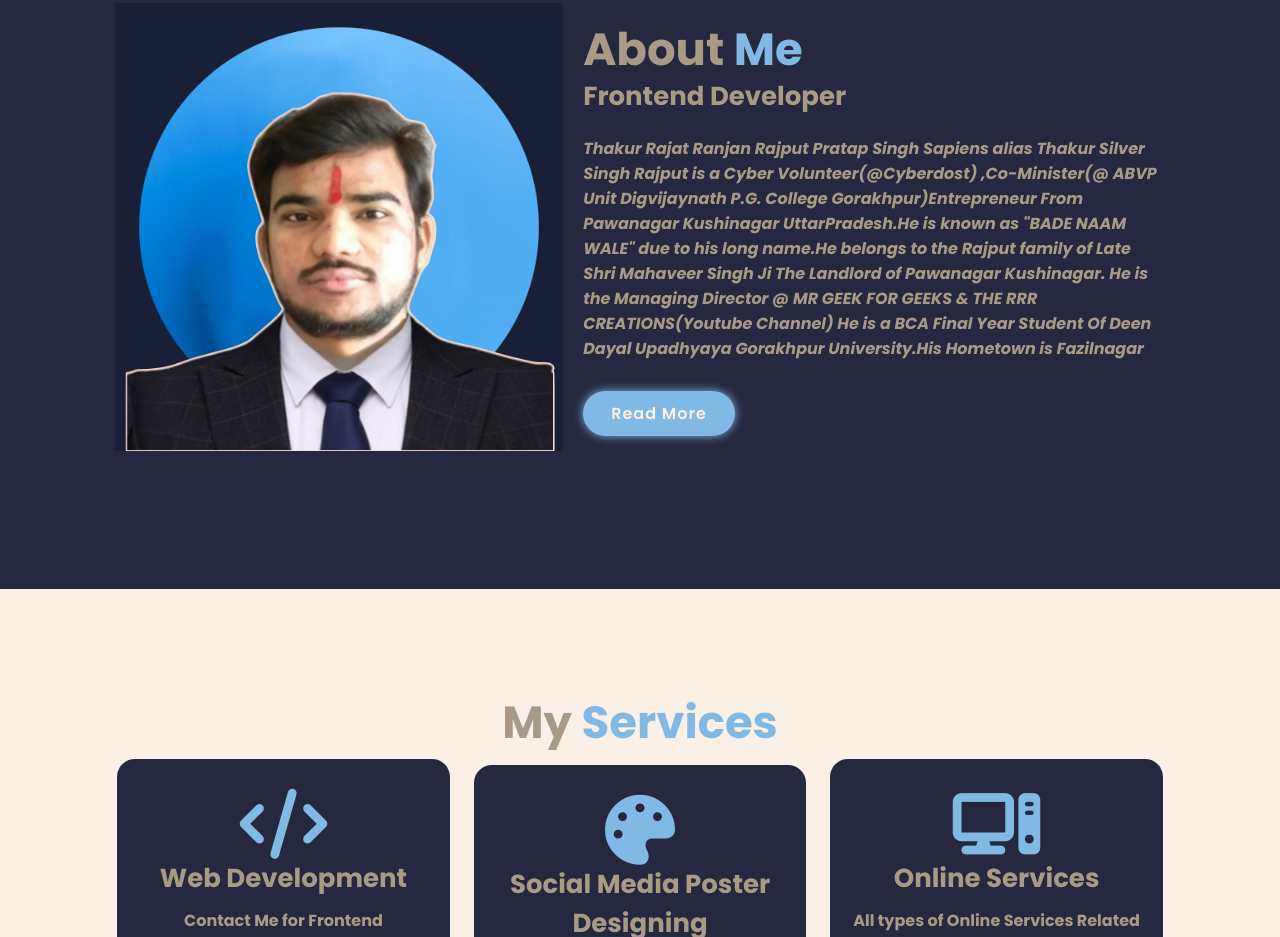
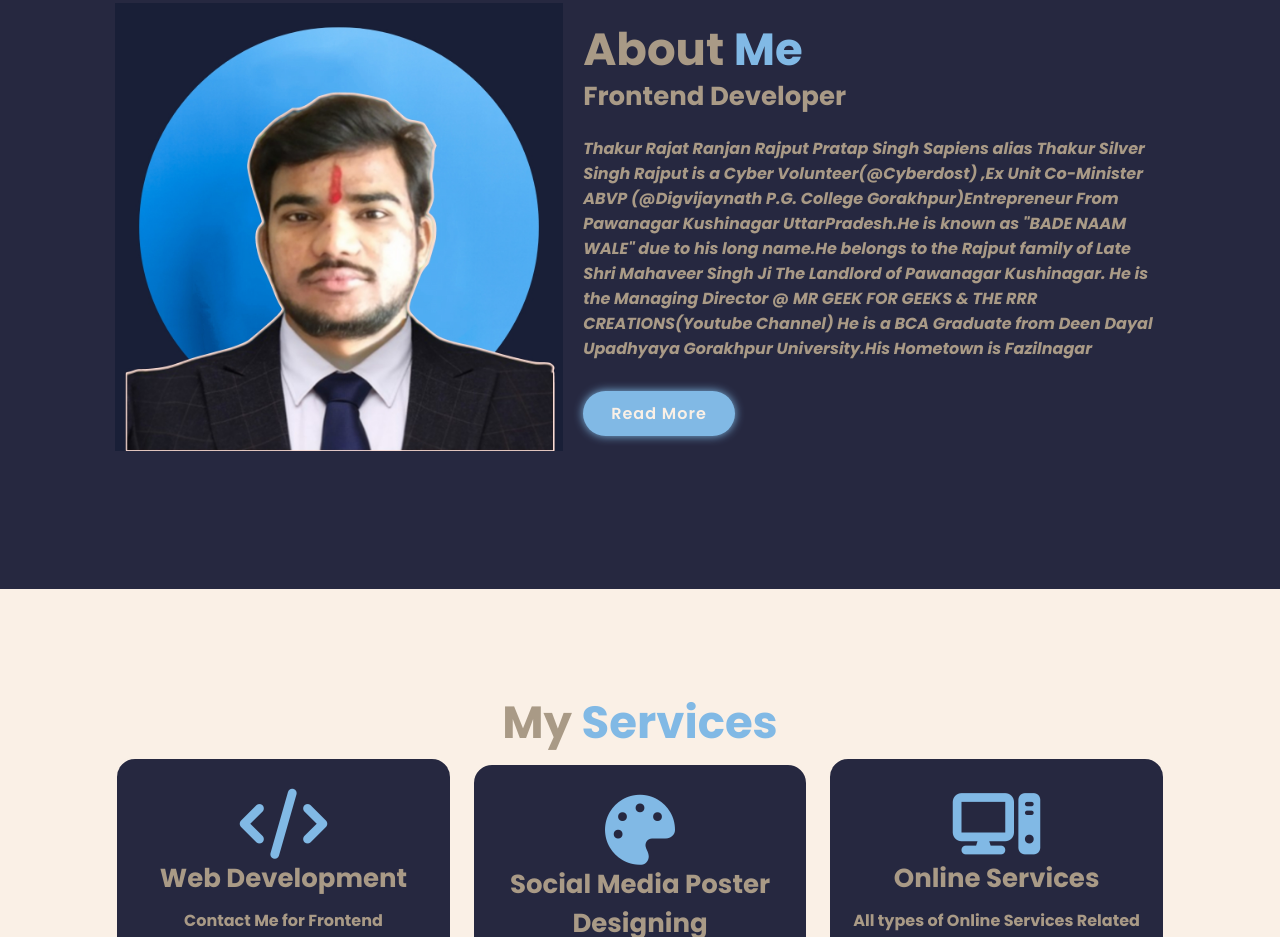
Before and after one commit to rajatranjanpratapsingh/rrpsingh, a plain HTML site: page index.html in a window 1280 px wide. Shown: the part 1011-1948 px from the top of the page. Drawn offline with nearby package versions, Linux system fonts and the light colour scheme; a web font is replaced by a local one.

Commit message:
Update index.html

```diff
--- a/index.html
+++ b/index.html
@@ -76,12 +76,12 @@
             <h2 class="heading">About <span>Me</span></h2>
             <h3>Frontend Developer</h3>
             <p><i>Thakur Rajat Ranjan Rajput Pratap Singh Sapiens alias Thakur Silver Singh Rajput is a Cyber
-                        Volunteer(@Cyberdost) ,Co-Minister(@ ABVP Unit Digvijaynath P.G. College Gorakhpur)Entrepreneur
+                        Volunteer(@Cyberdost) ,Ex Unit Co-Minister ABVP (@Digvijaynath P.G. College Gorakhpur)Entrepreneur
                         From Pawanagar Kushinagar UttarPradesh.He is known as "BADE NAAM WALE" due to his long name.He
                         belongs to the Rajput family of Late Shri Mahaveer Singh Ji The Landlord of Pawanagar
                         Kushinagar.
                         He is the Managing Director @ MR GEEK FOR GEEKS & THE RRR CREATIONS(Youtube Channel)
-                        He is a BCA Final Year Student Of Deen Dayal Upadhyaya Gorakhpur University.His Hometown is
+                        He is a BCA Graduate from Deen Dayal Upadhyaya Gorakhpur University.His Hometown is
                         Fazilnagar </i></p>
             <a target="_blank" href="https://medium.com/@thakursilversinghrajput.com/%E0%A4%B6%E0%A5%80%E0%A4%B0%E0%A5%8D%E0%A4%B7%E0%A4%95-%E0%A4%95%E0%A4%BF%E0%A4%A4%E0%A4%A8%E0%A4%BE-%E0%A4%AC%E0%A4%A6%E0%A4%B2-%E0%A4%97%E0%A4%AF%E0%A4%BE-%E0%A4%B9%E0%A5%88-%E0%A4%AF%E0%A4%B9-%E0%A4%B6%E0%A4%BF%E0%A4%95%E0%A5%8D%E0%A4%B7%E0%A4%BE%E0%A4%B5%E0%A5%8D%E0%A4%AF%E0%A4%B5%E0%A5%8D%E0%A4%B8%E0%A5%8D%E0%A4%A5%E0%A4%BE-%E0%A4%B2%E0%A5%87%E0%A4%96%E0%A4%95-%E0%A4%A0%E0%A4%BE%E0%A4%95%E0%A5%81%E0%A4%B0-%E0%A4%B0%E0%A4%9C%E0%A4%A4-%E0%A4%B0%E0%A4%82%E0%A4%9C%E0%A4%A8-%E0%A4%B0%E0%A4%BE%E0%A4%9C%E0%A4%AA%E0%A5%82%E0%A4%A4-%E0%A4%AA%E0%A5%8D%E0%A4%B0%E0%A4%A4%E0%A4%BE%E0%A4%AA-%E0%A4%B8%E0%A4%BF%E0%A4%82%E0%A4%B9-%E0%A4%B8%E0%A5%87%E0%A4%AA%E0%A4%BF%E0%A4%AF%E0%A4%A8%E0%A5%8D%E0%A4%B8-%E0%A4%89%E0%A4%B0%E0%A5%8D%E0%A4%AB%E0%A4%BC-79db429f6c04" class="btn">Read More</a>
         </div>
```
